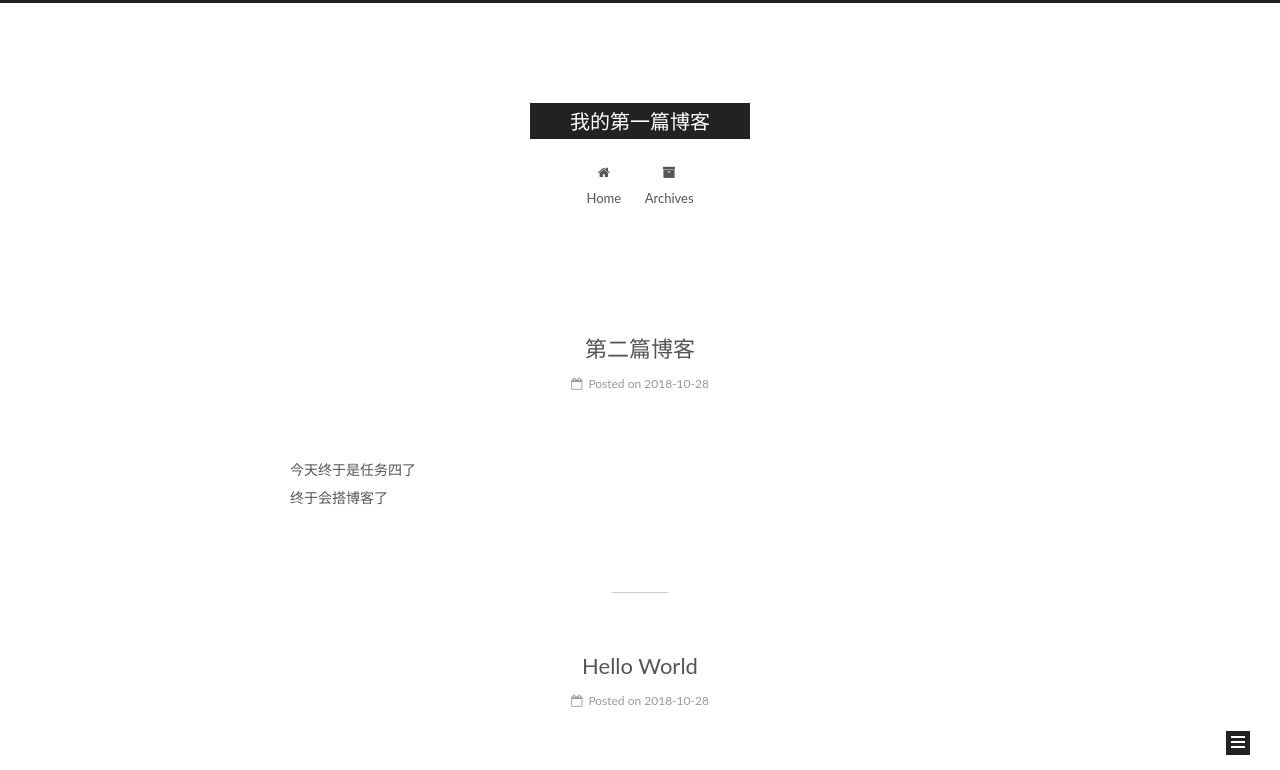
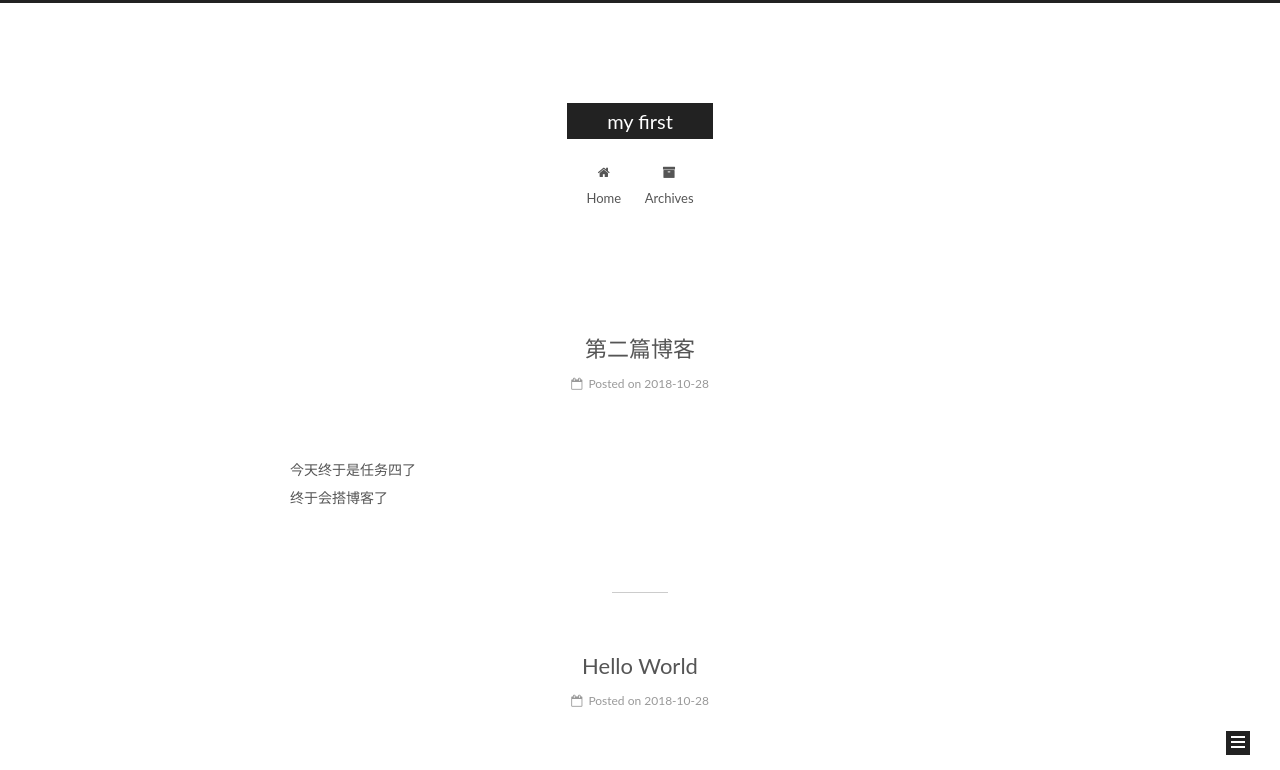
Before and after one commit to liaolinyan2018/liaolinyan2018.github.io, a plain HTML site: page index.html in a window 1280 px wide. Shown: the top 770 px of the page. Drawn offline with Linux system fonts and the light colour scheme.

Commit message:
Site updated: 2018-10-28 13:28:36

```diff
--- a/index.html
+++ b/index.html
@@ -80,12 +80,12 @@
 
 
 <meta property="og:type" content="website">
-<meta property="og:title" content="我的第一篇博客">
+<meta property="og:title" content="my first">
 <meta property="og:url" content="http://yoursite.com/index.html">
-<meta property="og:site_name" content="我的第一篇博客">
+<meta property="og:site_name" content="my first">
 <meta property="og:locale" content="default">
 <meta name="twitter:card" content="summary">
-<meta name="twitter:title" content="我的第一篇博客">
+<meta name="twitter:title" content="my first">
 
 
 
@@ -121,7 +121,7 @@
 
 
 
-  <title>我的第一篇博客</title>
+  <title>my first</title>
 
 
 
@@ -152,7 +152,7 @@
     <div class="custom-logo-site-title">
       <a href="/" class="brand" rel="start">
         <span class="logo-line-before"><i></i></span>
-        <span class="site-title">我的第一篇博客</span>
+        <span class="site-title">my first</span>
         <span class="logo-line-after"><i></i></span>
       </a>
     </div>
@@ -238,7 +238,7 @@
     </span>
 
     <span hidden itemprop="publisher" itemscope="" itemtype="http://schema.org/Organization">
-      <meta itemprop="name" content="我的第一篇博客">
+      <meta itemprop="name" content="my first">
     </span>
 
 
@@ -358,7 +358,7 @@
     </span>
 
     <span hidden itemprop="publisher" itemscope="" itemtype="http://schema.org/Organization">
-      <meta itemprop="name" content="我的第一篇博客">
+      <meta itemprop="name" content="my first">
     </span>
 
 
```
Also changed, not shown: 2018/10/28/hello-world/index.html (+4 -4 lines), 2018/10/28/第二篇博客/index.html (+4 -4 lines), archives/2018/10/index.html (+5 -5 lines), archives/2018/index.html (+5 -5 lines), archives/index.html (+5 -5 lines).
